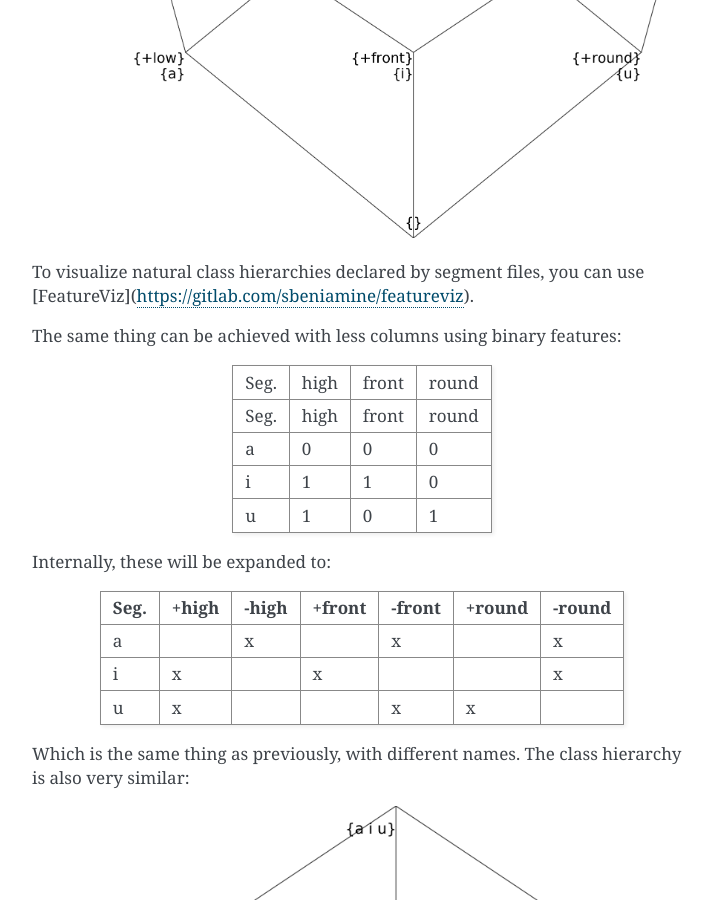
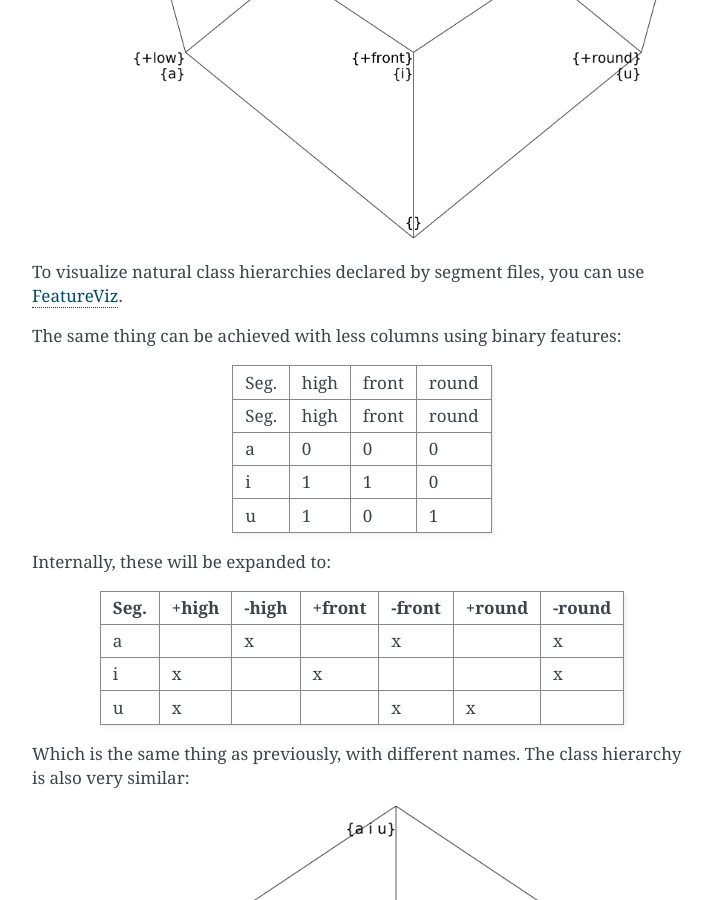
Before and after one commit to XachaB/Qumin, a Sphinx documentation site: the page built from sphinx/segments.rst, in a window 1280 px wide and 900 px high, scrolled down 5355 px. Shown: the whole window, without its empty margins (388-1100 px from the left). Built offline with Sphinx 7.4.7, drawn with Linux system fonts in a browser that asks for light colours.

Commit message:
link from md to rst

```diff
--- a/sphinx/segments.rst
+++ b/sphinx/segments.rst
@@ -146,7 +146,7 @@
 .. image:: segment_examples/V_monovalent.png
    :alt: Natural classes for three vowels
 
-To visualize natural class hierarchies declared by segment files, you can use [FeatureViz](https://gitlab.com/sbeniamine/featureviz).
+To visualize natural class hierarchies declared by segment files, you can use `FeatureViz <https://gitlab.com/sbeniamine/featureviz>`_.
 
 The same thing can be achieved with less columns using binary features:
 
```
